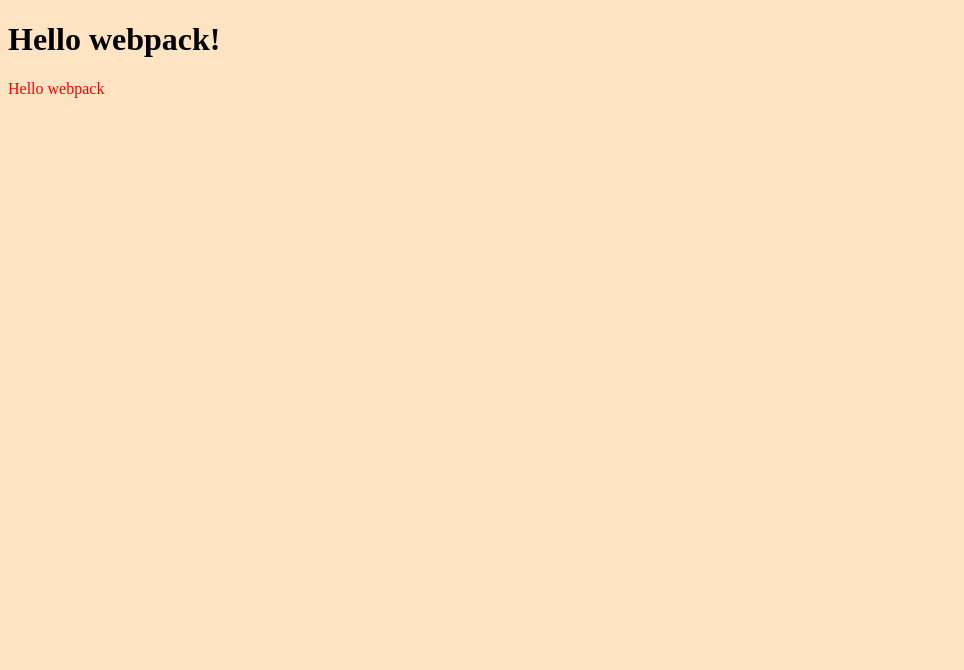
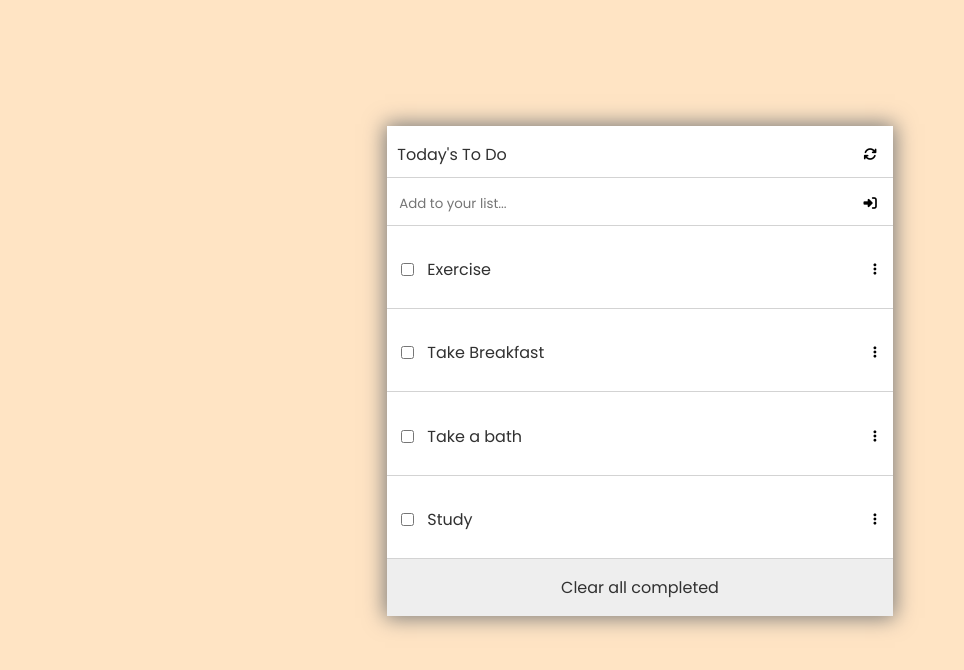
Before and after one commit to jonathanmunamire/To-Do-List, a website built with webpack: page src/index.html in a window 1280 px wide. Shown: the whole page, without its empty margins (0-964 px from the left). Built offline with nearby package versions, Linux system fonts and the light colour scheme.

Commit message:
Set Up Html, Css and JS

```diff
--- a/src/index.html
+++ b/src/index.html
@@ -3,9 +3,31 @@
   <head>
     <meta charset="UTF-8" />
     <meta name="viewport" content="width=device-width, initial-scale=1.0" />
-    <title>Wbpack Exercise</title>
+    <script
+      src="https://kit.fontawesome.com/1dea6ac3ad.js"
+      crossorigin="anonymous"
+    ></script>
+
+    <title>To-Do-List</title>
   </head>
   <body>
-    <h1>Hello webpack!</h1>
+    <ul id="main-list">
+      <li id="header">
+        Today's To Do
+        <button id="refresh-list">
+          <i class="fa-solid fa-arrows-rotate"></i>
+        </button>
+      </li>
+      <li id="header2">
+        <input type="text" id="new-task" placeholder="Add to your list..." />
+        <button id="">
+          <i class="fa-sharp fa-solid fa-right-to-bracket"></i>
+        </button>
+      </li>
+      <li id="todo-list"></li>
+      <li id="clear-completed">
+        <p id="">Clear all completed</p>
+      </li>
+    </ul>
   </body>
 </html>
--- a/src/index.js
+++ b/src/index.js
@@ -1,14 +1,43 @@
 import _ from 'lodash';
 import './style.css';
 
+const toToDoArray = [
+  {
+    index: 0,
+    description: 'Exercise',
+    completed: true,
+  },
+  {
+    index: 1,
+    description: 'Take Breakfast',
+    completed: true,
+  },
+  {
+    index: 2,
+    description: 'Take a bath',
+    completed: true,
+  },
+  {
+    index: 3,
+    description: 'Study',
+    completed: true,
+  },
+];
 
-function component() {
-    const element = document.createElement('div');
+const toDoList = document.querySelector('#todo-list');
 
-    element.innerHTML = _.join(['Hello', 'webpack'], ' ');
-    element.classList.add('hello');
+const contentMarkup = () => {
+  const liMarkup = toToDoArray.map((task) => `<div id="todo-item">
+  <div id="todo-items1">
+    <input type="checkbox" name="" id="" />
+    <p id="task">${task.description}</p>
+  </div>
+  <button id="">
+    <i class="fa-solid fa-ellipsis-vertical"></i>
+  </button>
+</div>`).join('');
 
-    return element;
-  }
+  toDoList.innerHTML = liMarkup;
+};
 
-  document.body.appendChild(component());
+window.document.addEventListener('DOMContentLoaded', contentMarkup);
--- a/src/style.css
+++ b/src/style.css
@@ -1,7 +1,62 @@
+@import url("https://fonts.googleapis.com/css2?family=Poppins:wght@300;400;500;600;700&display=swap");
+
 body {
     background-color: bisque;
+    font-family: "Poppins", sans-serif;
+    color: rgb(49, 49, 49);
 }
 
-.hello {
-    color: red;
-  }
+#main-list {
+    display: flex;
+    flex-direction: column;
+    margin: 10% 30% 0% 30%;
+    padding-left: 0%;
+    background-color: #fff;
+    box-shadow: 0 0 20px 2px rgb(121, 121, 121);
+    list-style: none;
+}
+
+#header {
+    display: flex;
+    justify-content: space-between;
+    padding: 3% 2% 2% 2%;
+}
+
+#header2 {
+    display: flex;
+    justify-content: space-between;
+    padding: 3% 2% 2% 2%;
+    border-top: 1px solid rgb(211, 211, 211);
+
+}
+
+#new-task {
+    border: none;
+    outline: none;
+    font-family: "Poppins", sans-serif;
+}
+
+#todo-item{
+    display: flex;
+    justify-content: space-between;
+    padding: 3% 2% 2% 2%;
+    border-top: 1px solid rgb(211, 211, 211);
+
+
+}
+
+#todo-items1{
+    display: flex;
+    gap: 10px;
+}
+
+#clear-completed {
+    text-align: center;
+    border-top: 1px solid rgb(211, 211, 211);
+    background-color: rgb(238, 238, 238);
+}
+
+button {
+    background-color: white;
+    border: none;
+}
```
Also changed, not shown: dist/index.html, dist/main.js.
